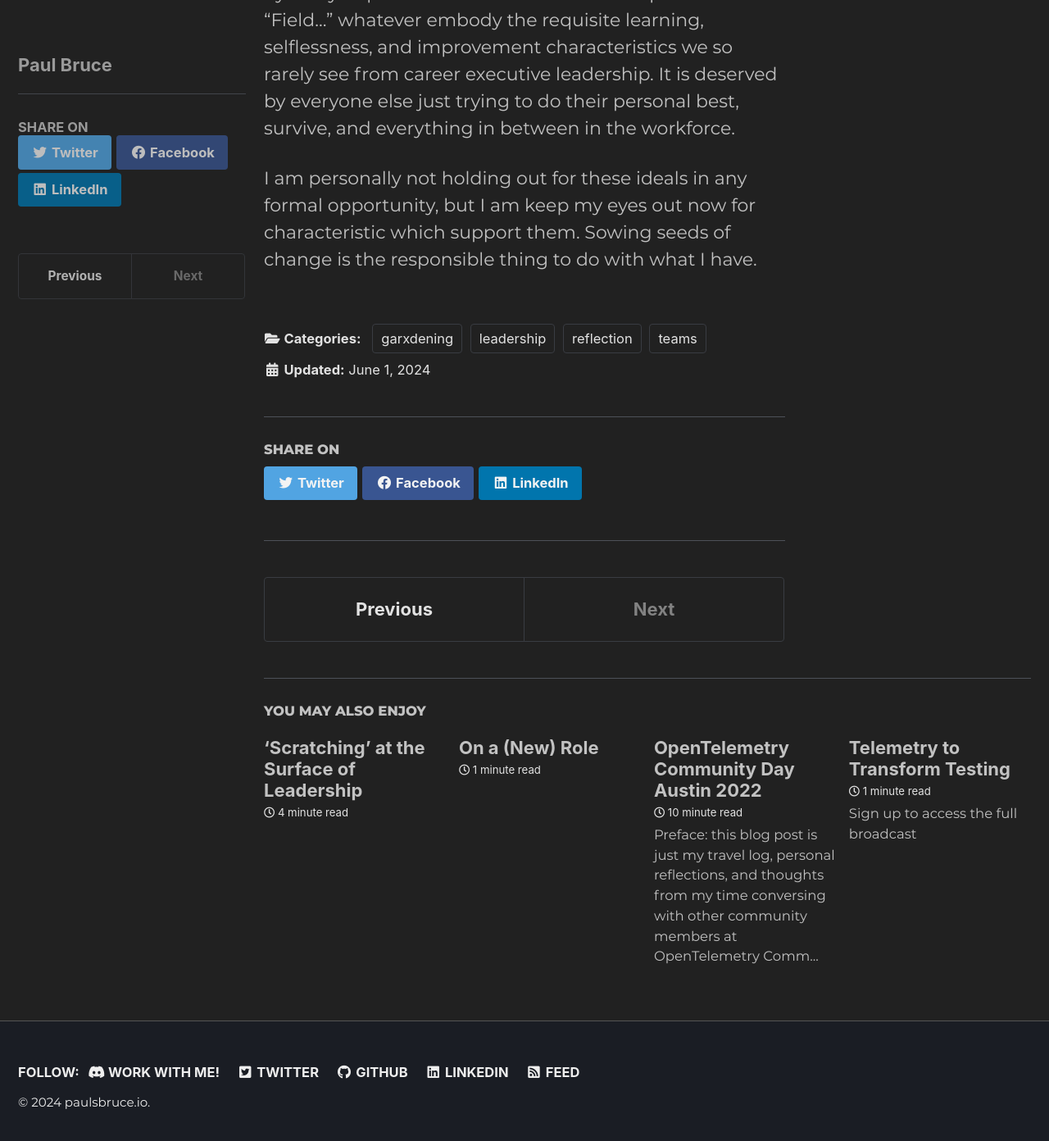
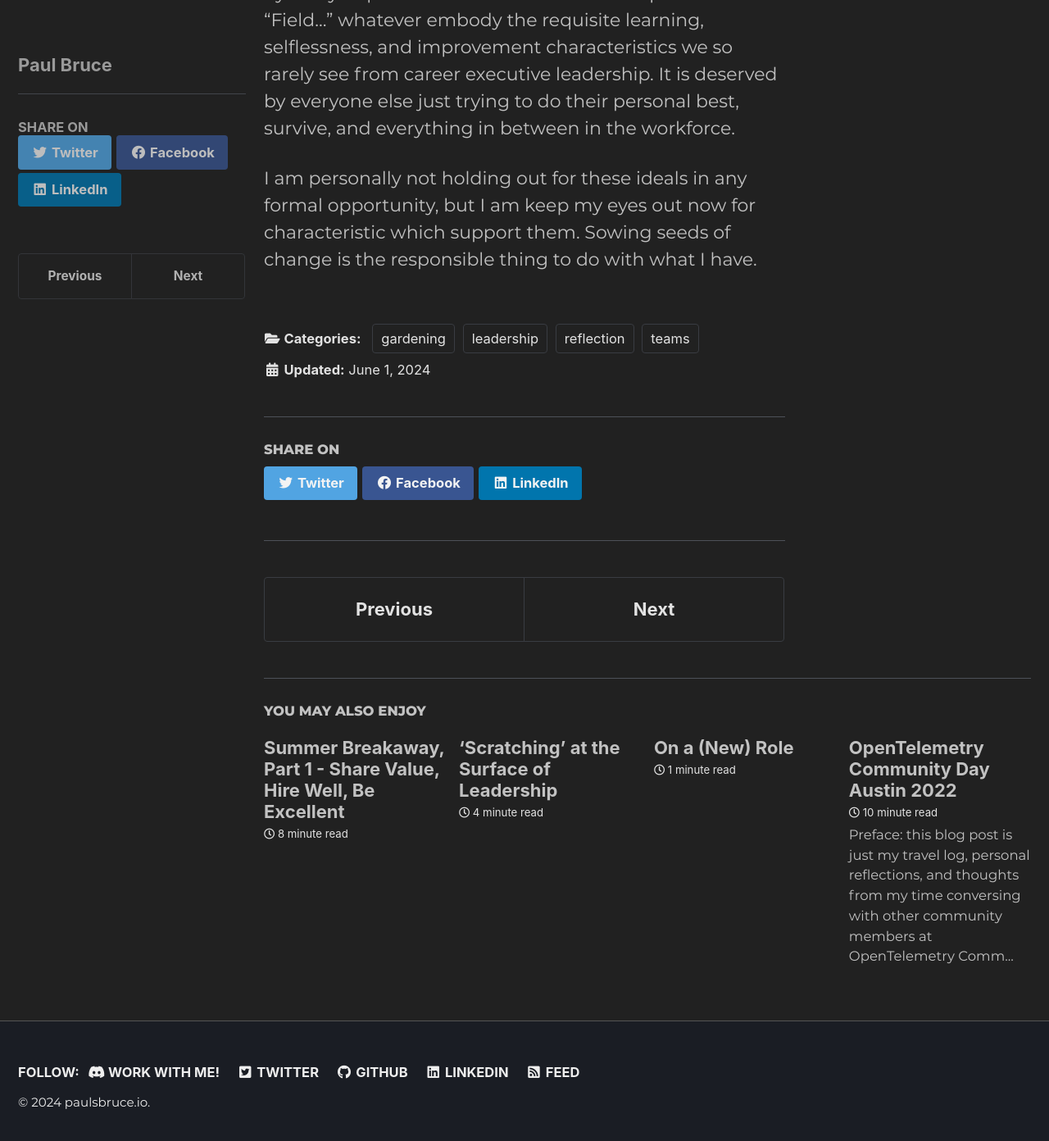
Before and after one commit to paulsbruce/paulsbruce.io, a Jekyll site: the page built from _posts/2024/2024-06-01-your-next-exec-will-be-chief-garden-officer.markdown, in a window 1280 px wide and 1400 px high, scrolled down 7427 px. Shown: the top 1392 px of the window at 82% size. Built offline with Jekyll 4.4.1, drawn with Linux system fonts in a browser that asks for light colours; cached includes are drawn as plain includes; some of the changed lines change nothing that is shown.

Commit message:
New post, minor tag tweak to prior

```diff
--- a/_posts/2024/2024-06-01-your-next-exec-will-be-chief-garden-officer.markdown
+++ b/_posts/2024/2024-06-01-your-next-exec-will-be-chief-garden-officer.markdown
@@ -11,7 +11,7 @@ categories:
   - leadership
   - teams
   - reflection
-  - garxdening
+  - gardening
 tags: []
 author:
   login: pbruce
--- /dev/null
+++ b/_posts/2024/2024-06-21-summer-breakaway-part-1.markdown
@@ -0,0 +1,64 @@
+---
+layout: post
+title: "Summer Breakaway, Part 1 - Share Value, Hire Well, Be Excellent"
+date: 2024-06-21T08:31:41.000Z
+type: post
+parent_id: '0'
+published: true
+password: ''
+status: publish
+categories:
+  - leadership
+  - teams
+  - reflection
+  - volunteering
+tags: []
+author:
+  login: pbruce
+  display_name: Paul Bruce
+  first_name: Paul
+  last_name: Bruce
+permalink: /blog/2024/2024-06-21-summer-breakaway-part-1
+---
+
+![Share Value, Hire Well, Be Excellent](/assets/images/2024/2024-06-21-summer-breakaway-part-1.jpg)
+
+In the past month, I’ve been busy. Between actively interviewing a few highly qualified companies, running people around to various summer programs, lots of gardening (6-8am), keeping up on some volunteer organizing logistics, and of course helping to write [another](https://www.youtube.com/watch?v=8Og8rhjqgQo) normative standard such as [ISO/IEC 32675](https://www.iso.org/obp/ui/en/#iso:std:iso-iec-ieee:32675:ed-1:v1:en) but this time on observability, it’s been...fun!
+
+Between all these things, I regularly capture my thoughts, many private on post-its for my eyes only, but just as Hemmingway [wrote](https://paulsbruce.io/blog/2024/2024-06-01-your-next-exec-will-be-chief-garden-officer) lots of [things](https://paulsbruce.io/blog/2024/2024-05-29-scratching-at-the-surface-of-leadership) and published the [best](https://paulsbruce.io/blog/2021/12/accounting-for-privilege/), there are a few new thoughts worth putting out into the metaverse:
+
+## “The value we share is the value we deserve.”
+
+A standard phrase in English business is ‘you get what you pay for’, alluding to the trade-offs between price/cost and value/quality of a thing that as a consumer you purchase. If you pay nothing, you’re probably getting nothing, or worse, “you are the content” as free social media platforms have made all of us. However, with many affectations, this is not always the case; I pay for not only the cost of the thing, but the whole lifecycle. The manufacturing, the shipping, the storage, the picking and packing, the distribution, the timeliness, and eventually the disposal...are all parts of physical item cost that only in small part is about the quality of the actual thing. Especially with practically infinite layers of global profiteering, it’s rare that you are being up-charged at every possible opportunity. So you could pay a lot for very little.
+
+But what if we tweak this phrase: “You Get What You’re Paid For”. For a moment, let’s turn it around to consider from the provider’s (or employee’s) perspective, the lifecycle of exchanging money for goods and services. When you get paid for something, someone pays you for it, unless you are offering a free service such as volunteering, the calculus of which comes in a later paragraph. Employees get paid to work at a particular company, navigating the ‘culture’ (or lack thereof) there, in order to both perform their responsibilities and continue to do so day in and day out. If you settle for substandard responsibilities or work culture, you get what you’re paid for. If you do your best, better than the rest, and it is consistently dismissed, you get what you’re paid for. If you settle for poor leadership or supervisory, you get what you’re paid for. See what I mean?
+
+Conversely, in volunteer (unpaid) work, there is a similar correlation but the calculus is different without the primary incentive of monetary compensation. Management structures that work when there’s a threat of layoffs or terminations such as command-and-control aren’t compatible with people groups that voluntarily donate their time (and/or resources) to a common cause. For each volunteer, there is always a primary incentive, but it is often different per person. Organizers of organizers need to know not only their own personal drivers, but also that of their fellow (not subordinate) organizers. In ‘people groups’ dedicated to a ‘common cause’, it matters how you treat and care for those around you, not just that you do your individual responsibilities well. You must do both to a sufficient degree (a.k.a. “the water line”), otherwise neither are satisfactory. Volunteering is also important (at least in my own life) to balancing how much of myself I spend on a paid job vs. how much I am giving of myself to others, which in my case brings me joy even if it is hard or not ‘resting’.
+
+This is another way that phrases like “you get what you pay for” and “you get what you’re paid for” break down. They are very ‘you’ centric, whereas I find that maintaining a balance of give and get (in that order) to all areas of my life is stronger glue than looking for opportunities to maximize what I receive out of my time and effort. When we are together, I am doing ‘you time’.
+
+In short, a better mantra might be “the value we share is the value we deserve”, which applies both to paid and unpaid work. It also firmly re-roots give and get semantics in a group dynamic rather than leaving it in myopic terms. Another way of saying it is: “we all win when we all win.” It’s not naive, I’ve seen it work with many companies, communities, and individuals. It’s just a matter of finding ones that espouse the same or similar mantra and operationalize around it.
+
+## “If you’re not hiring, you are the staff”
+
+This comes from both my past professional experiences as well as many small-business listening sessions I do on a regular basis. In short, if you don’t have enough hands to do all the things you need to do to capture the opportunity at hand, you are leaving money on the table in order to not spend money, which is oxymoronic.
+
+An example is that of a startup in my town. There was a business plan, complete with graphs and charts, projections of fair and reasonable expectations. Thus a lot of capital was invested, but the thinking behind it was flawed. The time it takes to get known can’t simply be short-cut by social media posts or subscription spiffs or gimmicks. You can try to buy your way into the community, but it’s all so transparent and one-shot that leads to delays and deferrals of operating cash. Thus, while building your initial network of trustworthy staff, you now find that you can’t pay them. They don’t like this, so they walk. Now you have a big expensive thing that no one knows about and only yourself to cover shifts. You are not hiring, and thus, you are the staff. Service quality suffers unless you’re very on top of speed and attention to detail for specific persona when they walk in the door. It’s a lot to handle without the right people.
+
+In terms of corporate business, at the time of my writing this, it’s been over three years since the COVID pandemic happened, tearing through our work life norms, logistics, and economics. Since then, and speaking strictly about the technology sector, additional factors such as the ‘Zero Interest Rate Phenomenon’ (ZIRP) which allowed flagrant and incompetent investment decisions to be made regularly, are no longer there to support these prior norms. Unfortunately, it’s far easier for powers that be to fall back on prior methods for dealing with industry squeeze, even when they are insufficient and dysfunctional to modern realities. Forced Return-to-Office (RTO) policies, employee surveillance which is digital now and doesn’t need a ‘manager looking over your physical shoulder’, rounds of layoffs (more on this in a second), unresponsive decision chains despite invoking function, and replacing proven contributors with past colleagues...these are, sadly, common place behaviors of ‘old boy’ executive business management. They are cullings of good staff due to a combination of promise-keeping, improper planning, and short-term equity.
+
+Small or large, if a business is not hiring, it means they have hit a ceiling of one type or another. Either the demand isn’t enough to justify additional talent, the thing being done isn’t getting what is needed to grow demand, or (at their very worst) both are results of inept executive function.
+
+For the small town business, they need to really understand (all of) their (key and potential) consumers so that they can craft very focused and effective marketing campaigns. They also need to be honest with themselves about how they arrived at the place where there is challenge and not over-rotate on messaging about being ‘benevolent community members’ simply because it’s convenient to do so in the short-term.
+
+The above also applies to big business tactically. Strategically, corporations need to invest in better executives. Employees are not off the hook either; we need to unsubscribe from poor leadership and really forage for companies, managers, and other colleagues who demonstrate honesty, proper planning, appropriate adjustment, and commitment to each other...because while it’s bad to not be hiring, it’s so very much worse to not retain and hire right material.
+
+## “Be excellent at work. Be grateful in life.”
+
+I have many things to be grateful for. Despite my own interesting internal machinations, the byproducts of over a decade of a heavy-commit career to get to a sustainable place at work and at home, are usual suspects. I stress bite my nails in private. I have a beer at the end of the day. I sometimes seem distracted at a party, even if it’s of my own making. I drive too much. My ‘flywheel’ is always spinning about something because I was always that kind of kid.
+
+I’m not a kid anymore and personal tokens collected along the way such as ‘close well’, ‘make tomorrow better’, and ‘appreciate others more’ make up some of my foundation. They are the respect I pay for a life that I am grateful for. A flywheel doesn’t work if it’s not properly anchored or balanced. My anchor is my family. My balance is my own. If things don’t go as planned at work, I don’t take that home with me. If things are tough (especially with t[w]eenagers) in the home, I don’t take that to work with me. It’s not always easy to cut over from one to the other, but it’s a fulcrum to the balance needed to be grateful (and excellent) at both.
+
+At work, it’s not enough to just be good. Sometimes ‘good enough’ is all that we can do, in a deal or in an on-site or conducting training. I can’t always expect better from others, but I can control when and how much better from myself. And I do better, as anyone who’s ever worked with me will attest. Sometimes it’s a minor curse inside to be compelled to improve, but it always has seemed to help me to be excellent at work. Nothing is ever better without effort.
+
+Whether my work is for money, at home, or volunteering, finding ways to be excellent and grateful works. As a strategy, it supports the goal. The Goal in my case, like Dr. Goldratt properly first [published in 1984](https://www.amazon.com/Beyond-Goal-Eliyahu-Goldratt-Constraints/dp/1596590238) about all organizations small or large, profit or non-profit, “is to make money”. I do this via creating value, as [Tim O’Reilly articulated in “What’s the Future”](https://www.oreilly.com/tim/wtf-book.html), specifically for others...for my family, for companies, for causes, and then for plants in all the gardens I keep.
```
Also changed, not shown: assets/images/2024/2024-06-21-summer-breakaway-part-1.jpg (added).
